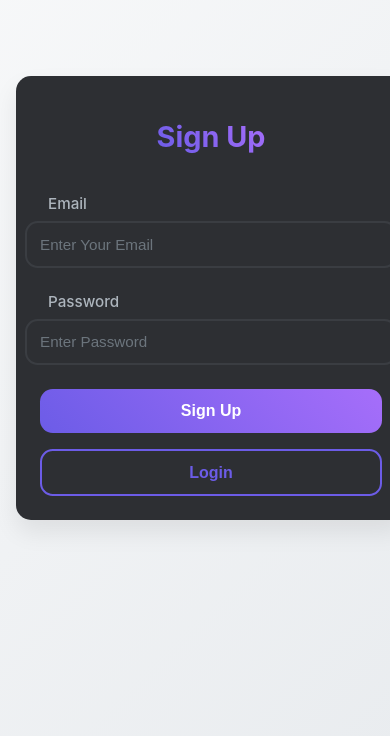
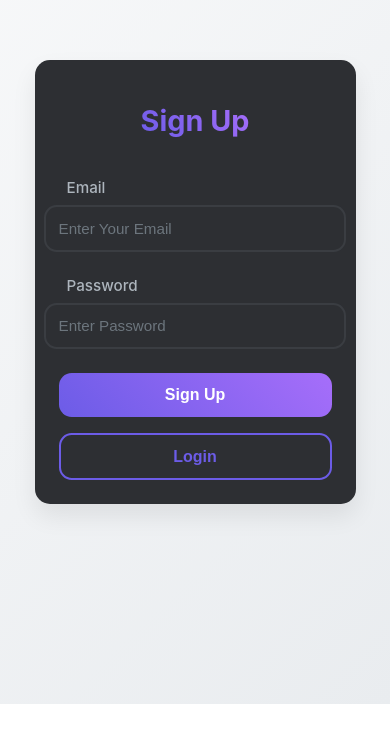
Before and after one commit to Ahmad-Rabani/Notes-React, a React (Create React App) app: page / in a window 390 px wide. Shown: the part 140-876 px from the top of the page. After the commit the page ends 844 px from the top, so only its background shows below. Built offline with nearby package versions, Linux system fonts and the light colour scheme.

Commit message:
Responsivness issues resolved

```diff
--- a/src/App.js
+++ b/src/App.js
@@ -13,10 +13,10 @@ function App() {
     <div>
       <Provider store={store}>
         <BrowserRouter>
-        <Routes >
+          <Routes>
             <Route path="/" element={<SignUp />} />
             <Route path="login" element={<Login />} />
-          <Route path="home" element={<Main/>} />
+            <Route path="home" element={<Main />} />
             <Route path="create" element={<Create />} />
           </Routes>
         </BrowserRouter>
--- a/src/Components/LoginandSignup/SignupStyle.scss
+++ b/src/Components/LoginandSignup/SignupStyle.scss
@@ -5,7 +5,7 @@
   width: 100%;
   min-height: 100vh;
   background: linear-gradient(135deg, #f8f9fa, #e9ecef);
-  padding: 2rem;
+  padding: 0;
 }
 
 .Form {
@@ -21,7 +21,7 @@
   box-shadow: 0 12px 24px rgba(0, 0, 0, 0.08);
   gap: 1.8rem;
   transition: transform 0.3s ease;
-  margin: 0 auto; /* Ensure center alignment */
+  margin: 0 auto;
 
   h1, h4 {
       font-size: 2.2rem;
@@ -62,7 +62,7 @@
     background: #2d2f33;
     transition: all 0.3s cubic-bezier(0.4, 0, 0.2, 1);
     font-family: "Barlow", sans-serif;
-    text-align: left; /* Changed from center to left */
+    text-align: left;
 
     &::placeholder {
         color: #6c757d;
@@ -111,7 +111,6 @@
   }
 }
 
-/* Responsive Centering */
 @media (max-width: 1024px) {
   .Form {
       max-width: 60%;
@@ -120,11 +119,11 @@
 
 @media (max-width: 768px) {
   .MainDiv {
-      padding: 1rem;
+      padding: 0;
   }
 
   .Form {
-      max-width: 80%;
+      max-width: 70%;
       padding: 2rem;
       gap: 1.5rem;
 
@@ -145,13 +144,13 @@
 
 @media (max-width: 600px) {
   .Form {
-      max-width: 90%;
+      max-width: 70%;
   }
 }
 
 @media (max-width: 480px) {
   .Form {
-      max-width: 95%;
+      max-width: 70%;
       padding: 1.5rem;
 
       h1, h4 {
--- a/src/Components/LoginandSignup/loginstyle.scss
+++ b/src/Components/LoginandSignup/loginstyle.scss
@@ -5,7 +5,7 @@
   width: 100%;
   min-height: 100vh;
   background: linear-gradient(135deg, #f8f9fa, #e9ecef);
-  padding: 2rem;
+  padding: 0px;
 }
 
 .login-form {
@@ -21,11 +21,7 @@
   box-shadow: 0 12px 24px rgba(0, 0, 0, 0.08);
   gap: 1.8rem;
   transition: transform 0.3s ease;
-  margin: 0 auto; /* Ensure center alignment */
-
-  // &:hover {
-  //     transform: translateY(-2px);
-  // }
+  margin: 0 auto;
 
   h1 {
       font-size: 2.2rem;
@@ -66,7 +62,7 @@
     background: #2d2f33;
     transition: all 0.3s cubic-bezier(0.4, 0, 0.2, 1);
     font-family: "Barlow", sans-serif;
-    text-align: left; /* Changed from center to left */
+    text-align: left;
 
     &::placeholder {
         color: #6c757d;
@@ -126,11 +122,11 @@
 
 @media (max-width: 768px) {
   .login-container {
-      padding: 1rem;
+      padding: 0;
   }
 
   .login-form {
-      max-width: 80%;
+      max-width: 70%;
       padding: 2rem;
       gap: 1.5rem;
 
@@ -151,13 +147,13 @@
 
 @media (max-width: 600px) {
   .login-form {
-      max-width: 90%; /* Adjust to take most of the screen width */
+      max-width: 70%;
   }
 }
 
 @media (max-width: 480px) {
   .login-form {
-      max-width: 95%; /* Ensure small screens have balanced left and right margins */
+      max-width: 70%;
       padding: 1.5rem;
 
       h1 {
--- a/src/Components/Show Card/cardStyle.scss
+++ b/src/Components/Show Card/cardStyle.scss
@@ -9,7 +9,7 @@
   transition: all 0.3s cubic-bezier(0.4, 0, 0.2, 1);
   border: 1px solid #3a3d42;
   box-shadow: 0 4px 12px rgba(0, 0, 0, 0.1);
-  margin: 2rem auto; /* Centers the card horizontally */
+  margin: 2rem auto;
   transition: all 0.4s cubic-bezier(0.18, 0.89, 0.32, 1.28);
   transform-origin: center bottom;
 
@@ -26,12 +26,12 @@
   }
 
   @media (max-width: 768px) {
-      width: 85%; /* More width on smaller screens */
+      width: 85%;
       padding: 1.2rem;
   }
 
   @media (max-width: 480px) {
-      width: 95%;
+      width: 85%;
       height: auto;
       min-height: 250px;
   }
--- a/src/Components/main/mainstyle.scss
+++ b/src/Components/main/mainstyle.scss
@@ -1,4 +1,3 @@
-/* 🎨 Preserved Notes Styling with Enhancements */
 .notes {
   display: flex;
   flex-direction: row;
@@ -23,7 +22,6 @@
   background: linear-gradient(45deg, #6c5ce7, #a66efa);
 }
 
-/* 📌 Head Section */
 .head-div {
   display: flex;
   flex-direction: row;
@@ -42,7 +40,6 @@
   align-items: center;
 }
 
-/* 🎨 Updated Button Styles */
 .button {
   height: 40px;
   border-radius: 5px;
@@ -52,13 +49,13 @@
   font-size: 1rem;
   font-weight: bold;
   color: white;
-  background: linear-gradient(45deg, #ff5733, #ff8c42); /* 🔥 Warm Orange */
+  background: linear-gradient(45deg, #ff5733, #ff8c42);
   box-shadow: 0 4px 10px rgba(255, 87, 51, 0.3);
   transition: all 0.3s ease-in-out;
   display: flex;
   align-items: center;
   justify-content: center;
-  margin-right: 10px; /* 🆕 Added spacing between buttons */
+  margin-right: 10px;
 }
 
 .button:hover {
@@ -67,7 +64,6 @@
   transform: scale(1.05);
 }
 
-/* 🟢 Green Secondary Button */
 .button.secondry {
   width: 120px;
   background: linear-gradient(45deg, #28a745, #34d058);
@@ -79,7 +75,6 @@
   box-shadow: 0 6px 14px rgba(40, 167, 69, 0.5);
 }
 
-/* 🔵 Blue Outline Button */
 .button.outline {
   border: 2px solid #007bff;
   background: transparent;
@@ -93,7 +88,6 @@
   box-shadow: 0 6px 14px rgba(0, 123, 255, 0.5);
 }
 
-/* ⚫ Clicked (Dark) Button */
 .button.is-clicked {
   background: linear-gradient(45deg, #343a40, #212529);
   color: white;
@@ -105,7 +99,6 @@
   box-shadow: 0 6px 14px rgba(52, 58, 64, 0.5);
 }
 
-/* 🚀 Improved Add Notes Styles */
 .add-notes {
   display: flex;
   flex-direction: row;
@@ -115,6 +108,10 @@
   align-items: center;
   gap: 10px;
   transition: all 0.3s ease-in-out;
+}
+
+.add-notes h2{
+  color: #a66efa;
 }
 
 .add-notes span {
@@ -148,7 +145,6 @@
   transform: rotate(360deg);
 }
 
-/* 📌 Cards Grid */
 .cards-div {
   display: grid !important;
   grid-template-columns: repeat(auto-fit, minmax(310px, 1fr));
@@ -203,7 +199,7 @@
     grid-template-columns: 1fr;
     gap: 10px;
     padding: 5px;
-    width: 90%;
+    width: 85%;
     display: flex;
     flex-direction: column;
     align-items: center;
```
Lines whose indentation alone changed are shown as unchanged.
